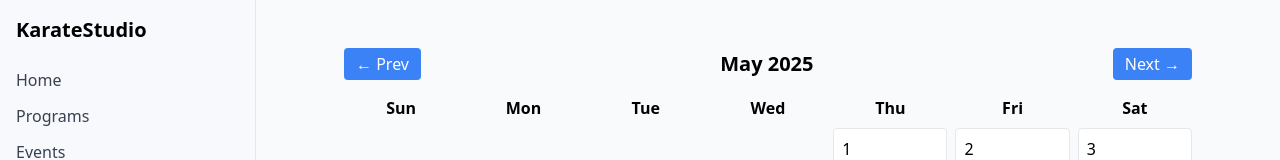
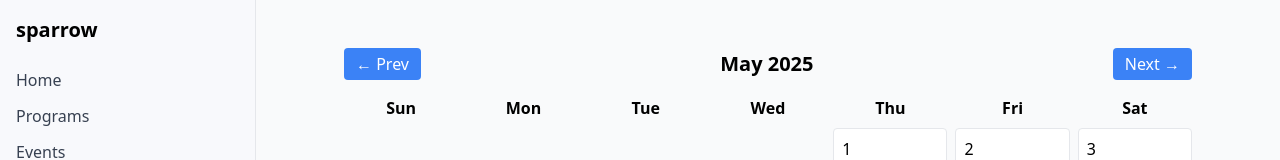
Before and after one commit to rajkumar2003-12/Calendar-chennai, a React (Vite) app: page / in a window 1280 px wide. Shown: the top 160 px of the page. Built offline with nearby package versions, Linux system fonts and the light colour scheme.

Commit message:
added title

```diff
--- a/src/App.tsx
+++ b/src/App.tsx
@@ -8,7 +8,7 @@ const Sidebar = () => {
 
   return (
     <div className="w-64 min-h-screen bg-[#f8f9fc] p-4 border-r">
-      <h1 className="text-xl font-bold mb-6">KarateStudio</h1>
+      <h1 className="text-xl font-bold mb-6">sparrow</h1>
       <ul className="space-y-3">
         {menuItems.map((item, idx) => (
           <li key={idx} className="text-gray-700 hover:text-blue-600 cursor-pointer">
```
